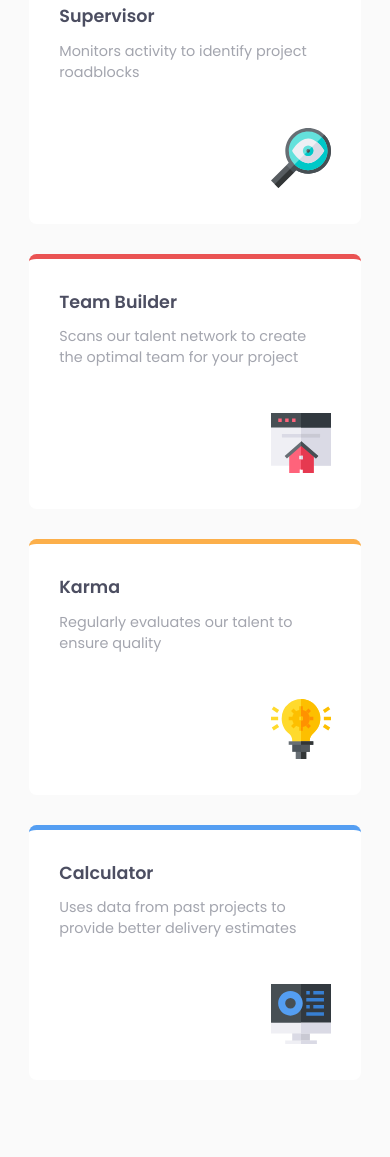
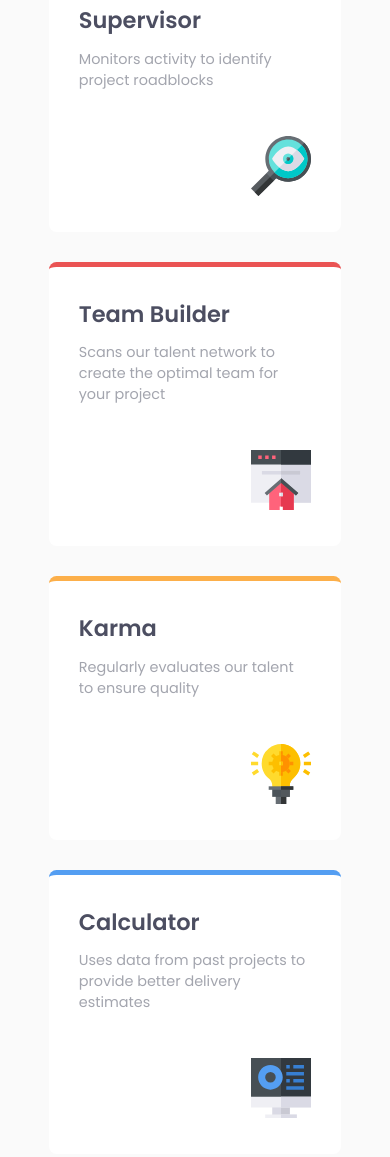
Before and after one commit to trafiki/four-card-feature-section, a plain HTML site: page index.html in a window 390 px wide. Shown: the part 409-1566 px from the top of the page. Before the commit the page ends 1534 px from the top, so only its background shows below. Drawn offline with Linux system fonts and the light colour scheme.

Commit message:
Improve acceessibility and responsiveness

```diff
--- a/index.html
+++ b/index.html
@@ -11,42 +11,41 @@
     <link rel="stylesheet" href="./style.css">
   </head>
   <body>
-    <main>
     <header>
       <h1>
-          <div class="sub-heading">Reliable, efficient delivery</div>
+        <span class="sub-heading">Reliable, efficient delivery</span>
         Powered by Technology
       </h1>
       <p>Our Artificial Intelligence powered tools use millions of project data points to ensure that your project is successful</p>
     </header>
-      <section class="tools-section">
-        <div>
+    <main>
+      <div class="tools-section">
         <article class="tool-card supervisor">
-            <h3>Supervisor</h3>
+          <h2>Supervisor</h2>
           <p>Monitors activity to identify project roadblocks</p>
-            <figure class="tool-icon-wrapper"><img src="./images/icon-supervisor.svg"></figure>
+          <div class="tool-icon-wrapper"><img src="./images/icon-supervisor.svg" img=""></div>
+        </article>
+
+        <div class="middle-section">
+          <article class="tool-card team-builder">
+            <h2>Team Builder</h2>
+            <p>Scans our talent network to create the optimal team for your project</p>
+            <div class="tool-icon-wrapper"><img src="./images/icon-team-builder.svg" img=""></div>
+          </article>
+          <article class="tool-card karma">
+            <h2>Karma</h2>
+            <p>Regularly evaluates our talent to ensure quality</p>
+            <div class="tool-icon-wrapper"><img src="./images/icon-karma.svg" img=""></div>
           </article>
         </div>
-        <div class-="middle-section">
-          <article class="tool-card team-builder">
-            <h3>Team Builder</h3>
-            <p>Scans our talent network to create the optimal team for your project</p>
-            <figure class="tool-icon-wrapper"><img src="./images/icon-team-builder.svg"></figure>
+
+        <article class="tool-card calculator">
+          <h2>Calculator</h2>
+          <p>Uses data from past projects to provide better delivery estimates</p>
+          <div class="tool-icon-wrapper"><img src="./images/icon-calculator.svg" img=""></div>
         </article>
-          <article class="tool-card karma">
-            <h3>Karma</h3>
-            <p>Regularly evaluates our talent to ensure quality</p>
-            <figure class="tool-icon-wrapper"><img src="./images/icon-karma.svg"></figure>
-          </article>
+
       </div>
-        <div>
-          <article class="tool-card calculator">
-            <h3>Calculator</h3>
-            <p>Uses data from past projects to provide better delivery estimates</p>
-            <figure class="tool-icon-wrapper"><img src="./images/icon-calculator.svg"></figure>
-          </article>
-        </div>
-      </section>
     </main>
 
   </body>
--- a/style.css
+++ b/style.css
@@ -11,12 +11,12 @@ body {
   font-size: 15px;
   background: hsl(0, 0%, 98%);
   color: hsl(229, 6%, 66%);
+  padding: 3em 0;
 }
 
 main {
   width: 80%;
   margin: 0 auto;
-  padding: 3em 0;
   max-width: 1400px;
 }
 
@@ -34,7 +34,7 @@ header {
   align-items: center;
 }
 
-.tools-section>div {
+.tools-section>* {
   flex: 0 0 32%;
 }
 
@@ -61,6 +61,7 @@ header {
 
 .sub-heading {
   font-weight: 200;
+  display: block;
 }
 
 h1 {
@@ -68,7 +69,7 @@ h1 {
   font-size: 2.3rem;
 }
 
-h1, h3 {
+h1, h2 {
   color: hsl(234, 12%, 34%);
 }
 
@@ -94,14 +95,24 @@ h1, h3 {
   }
 
   main {
-    width: 85%;
+    width: 60%;
   }
 
   header {
-    width: 100%;
+    width: 85%;
   }
 
   h1 {
     font-size: 1.8rem;
   }
+
+  .tools-section>* {
+    width: 100%;
+  }
 }
+
+@media only screen and (max-width: 500px) {
+  main {
+    width: 75%;
+  }
+}
```
Lines whose indentation alone changed are shown as unchanged.
